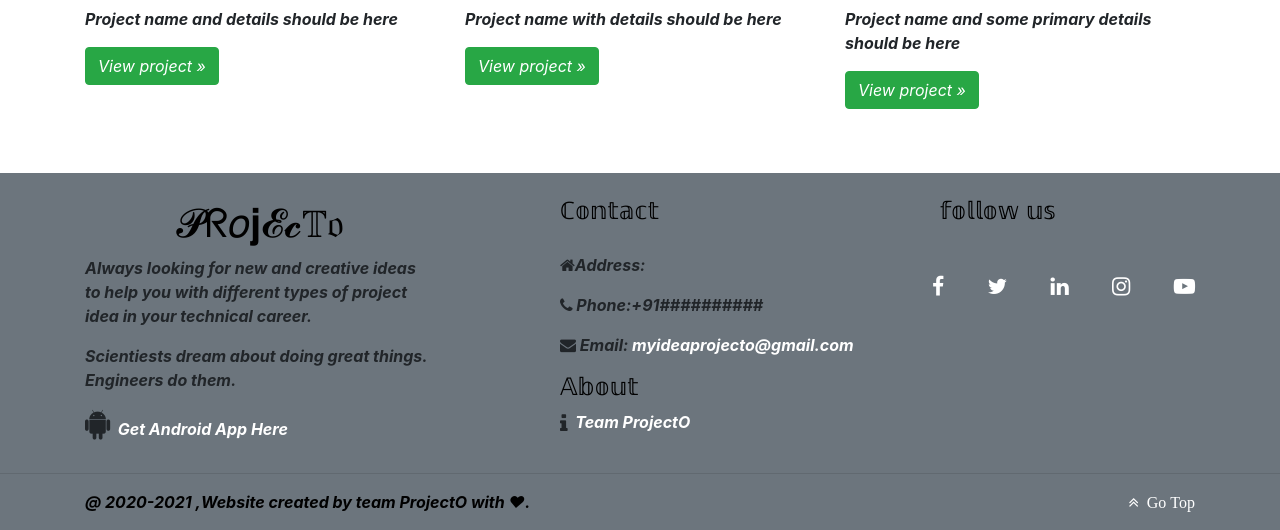
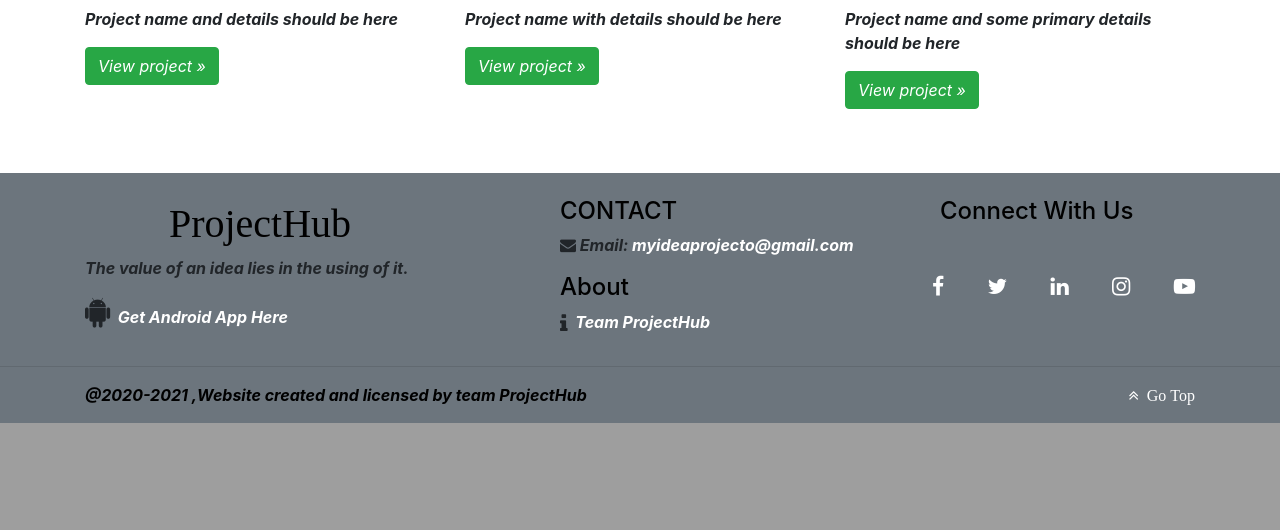
Before and after one commit to ironsubhajit/ProjectO, a Django app: template ProjectO/templates/ProjectO/projecto.html in a window 1280 px wide. Shown: the part 1306-1836 px from the top of the page. After the commit the page ends 1729 px from the top, so only its background shows below. Run offline with Django 3.2, Linux system fonts and the light colour scheme; the template is opened without the code that fills it, so the values that code supplies are empty.

Commit message:
Update template

```diff
--- a/ProjectO/templates/ProjectO/projecto.html
+++ b/ProjectO/templates/ProjectO/projecto.html
@@ -17,7 +17,7 @@
   <!--custom java script file-->
   <script src="Java_Script/projecto.js"></script>
 
-  <title>SIT Projecto : Heaven for Project idea seekers</title>
+  <title>ProjectHub : Heaven for Project idea seekers</title>
 </head>
 
 <body>
@@ -223,23 +223,20 @@
     <div class="container">
       <div class="row">
         <div class="col-md-4 col-lg-4 footer-about" >
-         <h1>𝓟ᖇ𝑜𝐣𝓔𝓬𝕋𝔬</h1>
+         <h1>ProjectHub</h1>
           <p>
-            Always looking for new and creative ideas to help you with different types of project idea in your technical career.
+            The value of an idea lies in the using of it.
           </p>
-          <p>Scientiests dream about doing great things. Engineers do them.</p>
          <p><i class="fa fa-android fa-2x"></i><a href="">&nbsp&nbspGet Android App Here</a></p>
               </div>
         <div class="col-md-4 col-lg-4 offset-lg-1 footer-contact">
-          <h4>ℂ𝕠𝕟𝕥𝕒𝕔𝕥</h4>
-              <p><i class="fa fa-home mt-4" ></i>Address:</p>
-              <p><i class="fa fa-phone"></i> Phone:+91##########</p>
+          <h4>CONTACT</h4>
               <p><i class="fa fa-envelope"></i> Email: <a href="mailto:myideaprojecto@gmail.com">myideaprojecto@gmail.com</a></p>
-              <h4>𝔸𝕓𝕠𝕦𝕥</h4>
-              <p><i class="fa fa-info fa-lg"></i><a href="">&nbsp&nbspTeam ProjectO</a></p>
+              <h4>About</h4>
+              <p><i class="fa fa-info fa-lg"></i><a href="">&nbsp&nbspTeam ProjectHub</a></p>
               </div>
               <div class="col-md-4 col-lg-3 footer-social ">
-                <h4>𝕗𝕠𝕝𝕝𝕠𝕨 𝕦𝕤</h4>
+                <h4>Connect With Us</h4>
                 <ul class="d-flex justify-content-between flex-wrap ml-n5 my-5">
                   <li><a href="https://www.facebook.com/ProjectO-105922781364394/" target="_blank"><i class="fa fa-facebook fa-lg"></i></a></li>
                   <li><a href="https://twitter.com/project62604563" target="_blank"><i class="fa fa-twitter fa-lg"></i></a></li>
@@ -256,7 +253,7 @@
     <div class="container">
       <div class="row">
         <div class="col-md-10 footer-copyright">
-          <p>@ 2020-2021 ,Website created by team ProjectO with  &#9829.</p>
+          <p>@2020-2021 ,Website created and licensed by team ProjectHub</p>
         </div>
         <div class="col-md-2 footer-go-top d-flex justify-content-end">
           <a href="#"><i class="fa fa-angle-double-up">&nbsp&nbspGo Top</i></a>
```
